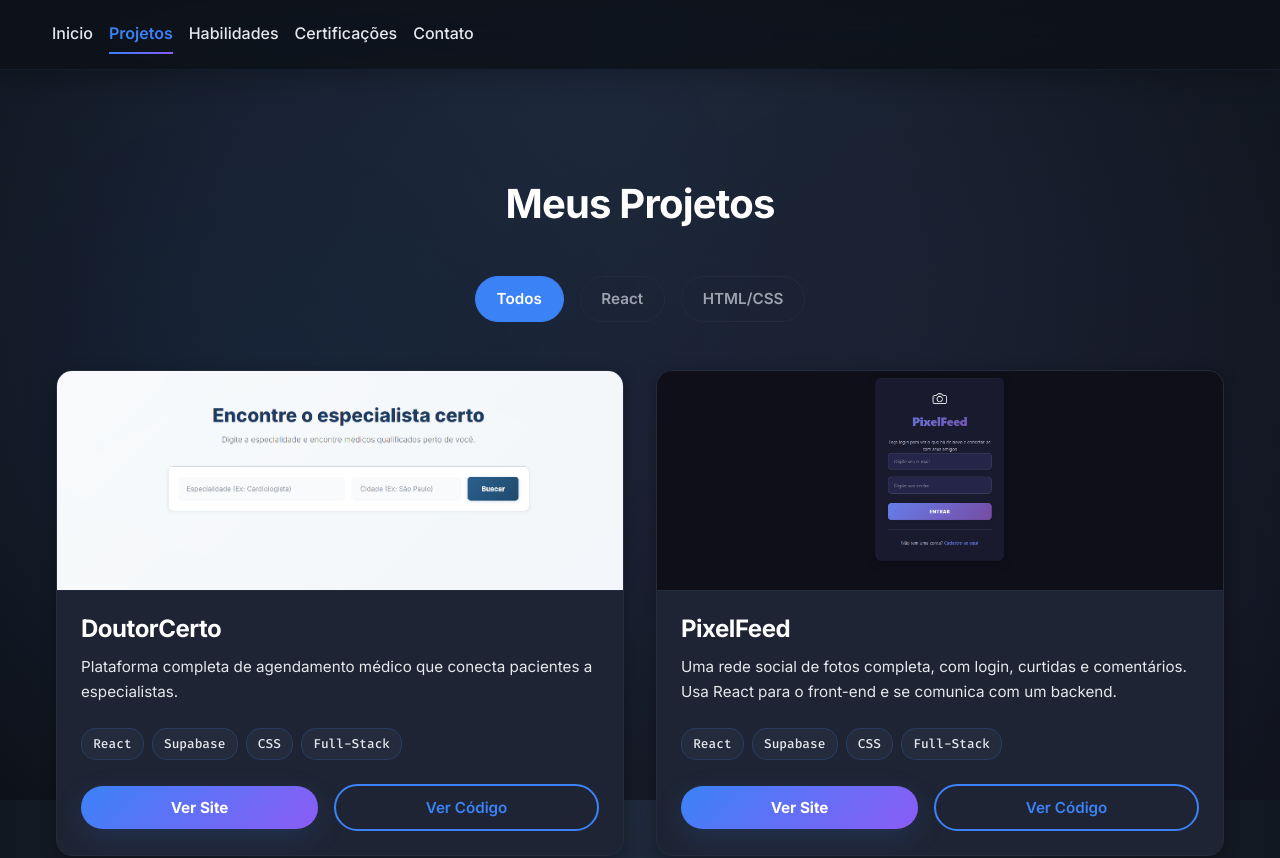
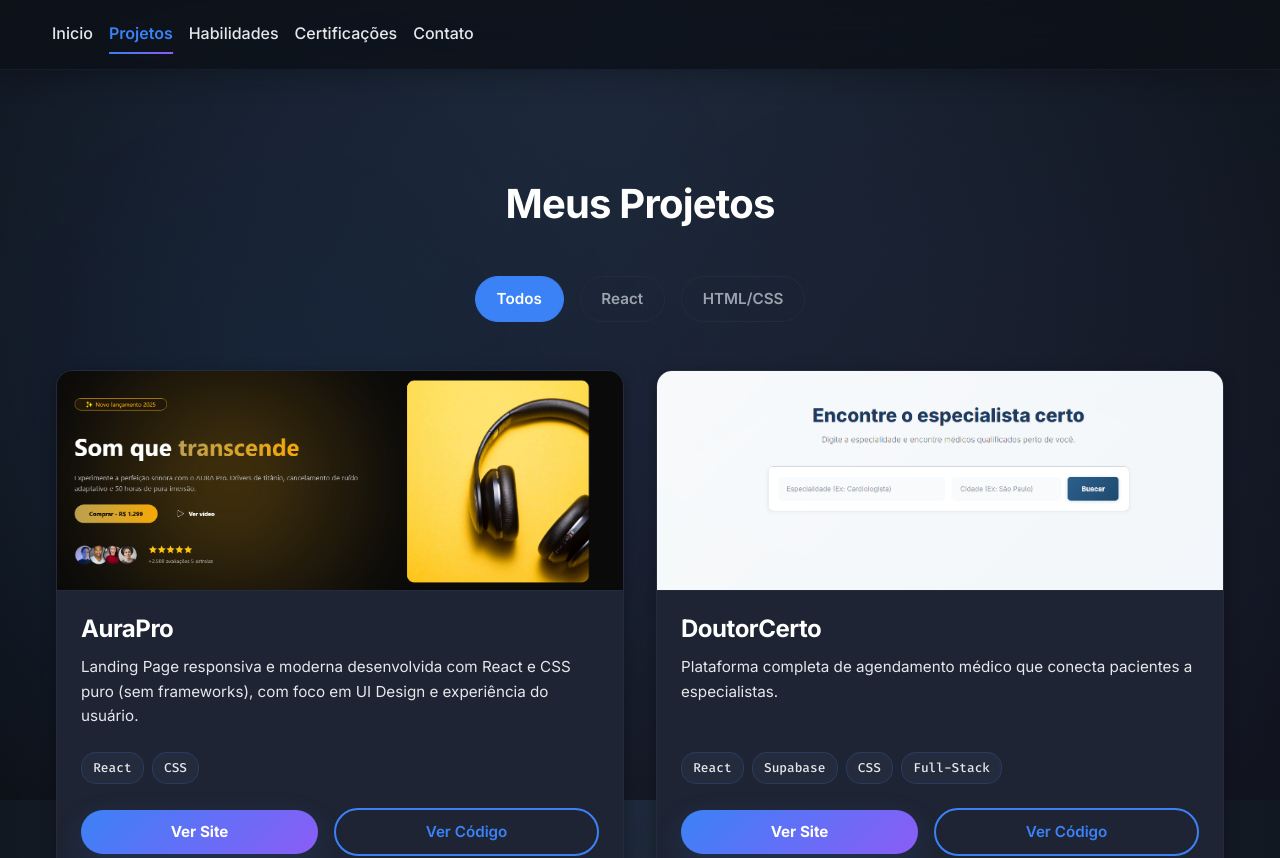
Before and after one commit to JoaoAndreotti90/meu-portfolio, a React (Vite) app: page /projetos in a window 1280 px wide. Shown: the top 858 px of the page. Built offline with nearby package versions, Linux system fonts and the light colour scheme.

Commit message:
Atualizando portfolio

```diff
--- a/src/components/Pages/Projects/Projects.jsx
+++ b/src/components/Pages/Projects/Projects.jsx
@@ -2,6 +2,16 @@ import React, { useState } from 'react';
 import './Projects.css';
 
 const allProjectsData = [
+  {
+    id: 10,
+    title: "AuraPro",
+    description: "Landing Page responsiva e moderna desenvolvida com React e CSS puro (sem frameworks), com foco em UI Design e experiência do usuário.",
+    imageUrl: "/sites/site10.png",
+    siteUrl: "https://aura-pro-sigma.vercel.app/",
+    githubUrl: "https://github.com/JoaoAndreotti90/AuraPro",
+    tags: ["React", "CSS"],
+    category: "React"
+  },
   {
     id: 9,
     title: "DoutorCerto",
```
Also changed, not shown: public/sites/site10.png (added).
